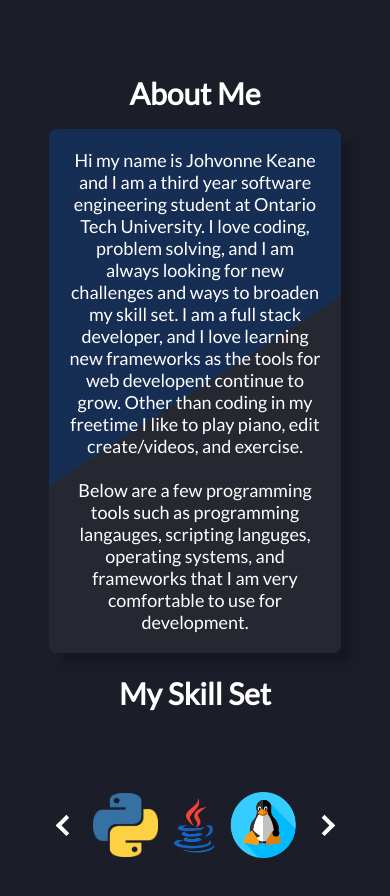
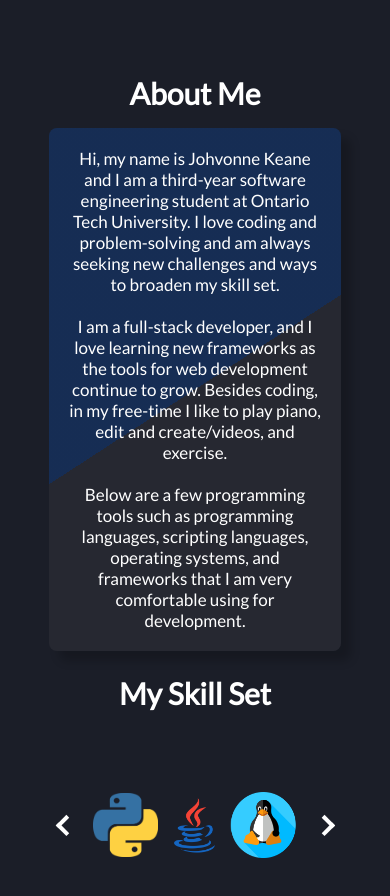
Before and after one commit to Johvonnegk/portfolio-app, a React (Create React App) app: page / in a window 390 px wide. Shown: the part 1060-1956 px from the top of the page. Built offline with nearby package versions, Linux system fonts and the light colour scheme.

Commit message:
more spelling and grammar

```diff
--- a/src/index.scss
+++ b/src/index.scss
@@ -62,6 +62,10 @@ h2 {
     color: $hoverColor;
 }
 
+.mobile-break {
+    display: none;
+}
+
 @media only screen and (max-width: 1400px) {
 
     .carousel {
@@ -90,6 +94,10 @@ h2 {
             object-fit: fit;
         }
 
+        .mobile-break {
+            display: block;
+        }
+
         @media only screen and (max-width: 800px) {
             .about-container {
                 grid-template-rows: 0.2fr 1fr 0.1fr 1fr;
@@ -112,6 +120,17 @@ h2 {
                 width: 30px;
             }
 
+            @media only screen and (max-width: 700px) {
+                .about-container .content-1 p {
+                    font-size: 17px;
+                }
+
+                .about-container {
+                    grid-template-rows: 100px 450px 30px;
+                    height: 950px;
+                }
+
+            }
 
             @media only screen and (max-width: 600px) {
                 .about-container {
@@ -124,9 +143,6 @@ h2 {
                     height: 950px;
                 }
 
-                .about-container .content-1 p {
-                    font-size: 18px;
-                }
 
                 .about-container .header-2 {
                     grid-area: content-2;
--- a/src/pages/about/about.js
+++ b/src/pages/about/about.js
@@ -22,16 +22,17 @@ const about = () => {
         <h2 className="header-1">About Me</h2>
         <div className="content content-1">
           <p>
-            Hi my name is Johvonne Keane and I am a third year software
-            engineering student at Ontario Tech University. I love coding,
-            problem solving, and I am always looking for new challenges and ways
-            to broaden my skill set. I am a full stack developer, and I love
-            learning new frameworks as the tools for web developent continue to
-            grow. Other than coding in my freetime I like to play piano, edit
-            create/videos, and exercise. <br /> <br />
-            Below are a few programming tools such as programming langauges,
-            scripting languges, operating systems, and frameworks that I am very
-            comfortable to use for development.
+            Hi, my name is Johvonne Keane and I am a third-year software
+            engineering student at Ontario Tech University. I love coding and
+            problem-solving and am always seeking new challenges and ways to
+            broaden my skill set. <br className="mobile-break" />
+            <br className="mobile-break" />I am a full-stack developer, and I
+            love learning new frameworks as the tools for web development
+            continue to grow. Besides coding, in my free-time I like to play
+            piano, edit and create/videos, and exercise. <br /> <br />
+            Below are a few programming tools such as programming languages,
+            scripting languages, operating systems, and frameworks that I am
+            very comfortable using for development.
           </p>
         </div>
         <h2 className="header-2">My Skill Set</h2>
--- a/src/pages/projects/projects.js
+++ b/src/pages/projects/projects.js
@@ -8,8 +8,8 @@ const Projects = () => {
       itemDesc: (
         <p className="carousel-item-desc">
           <span>Course Management Web App </span> <hr /> In this project, I
-          implemetned a course management system (cms for short). It functions
-          similarly to applications that schools currently use, that allows
+          implemented a course management system (cms for short). It functions
+          similarly to applications that schools currently use, which allows
           students, instructors, as well as administrators to manage and view
           course information with a modern look. <br />
           <br /> The planning phase of this project included the use of various
@@ -27,10 +27,9 @@ const Projects = () => {
         <p className="carousel-item-desc">
           <span> Car Rental App </span> <hr />
           This project was an implementation of a car rental-service web
-          application, similar to websites like Enterprise. However this site
-          and Enterprise are different as this site allows other users other
-          than the company itself to post their own vehicles to the site for
-          renting.
+          application, similar to websites like Enterprise. However, this site
+          differs from Enterprise as it allows other users besides those from
+          the company itself to post their own vehicles to the site for renting.
           <br /> <br />
           Languages and Frameworks Used: Javascript, React.js, Node.js, SCSS,
           HTML, Axios API, and MongoDB
--- a/src/pages/welcome/welcome.js
+++ b/src/pages/welcome/welcome.js
@@ -7,7 +7,7 @@ const welcome = () => {
         <h1 className="sectional-header">Welcome to My Portfolio Website</h1>
         <div className="content content-1">
           <p>
-            Hi my name is Johvonne Keane, and this is my portfolio website. I
+            Hi, my name is Johvonne Keane, and this is my portfolio website. I
             made this website myself with React.js and no CSS frameworks. Here
             you can find links to <a href="#projects">past projects</a> I've
             worked on, a quick introduction <a href="#about">about me</a>, and
```
